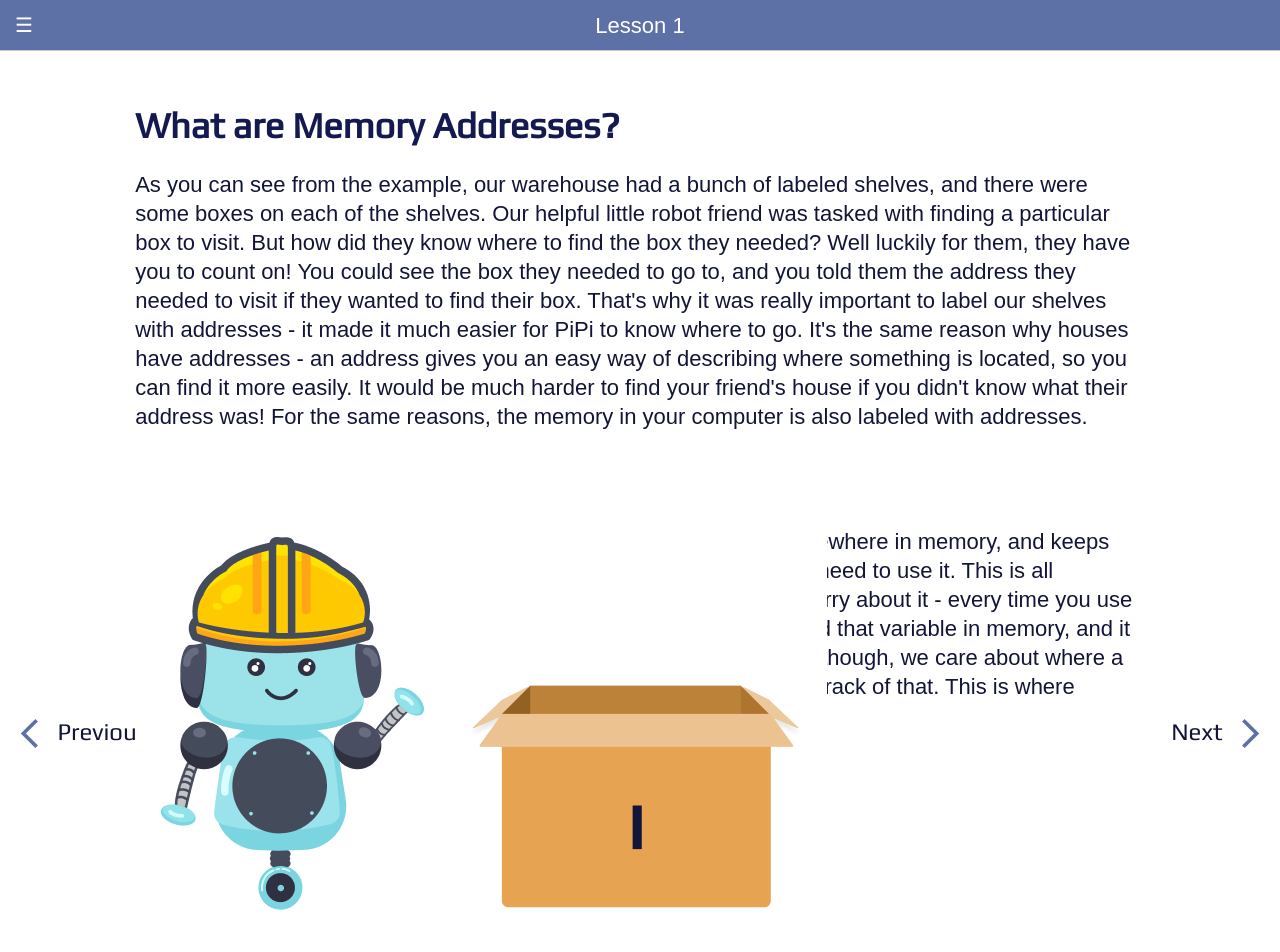
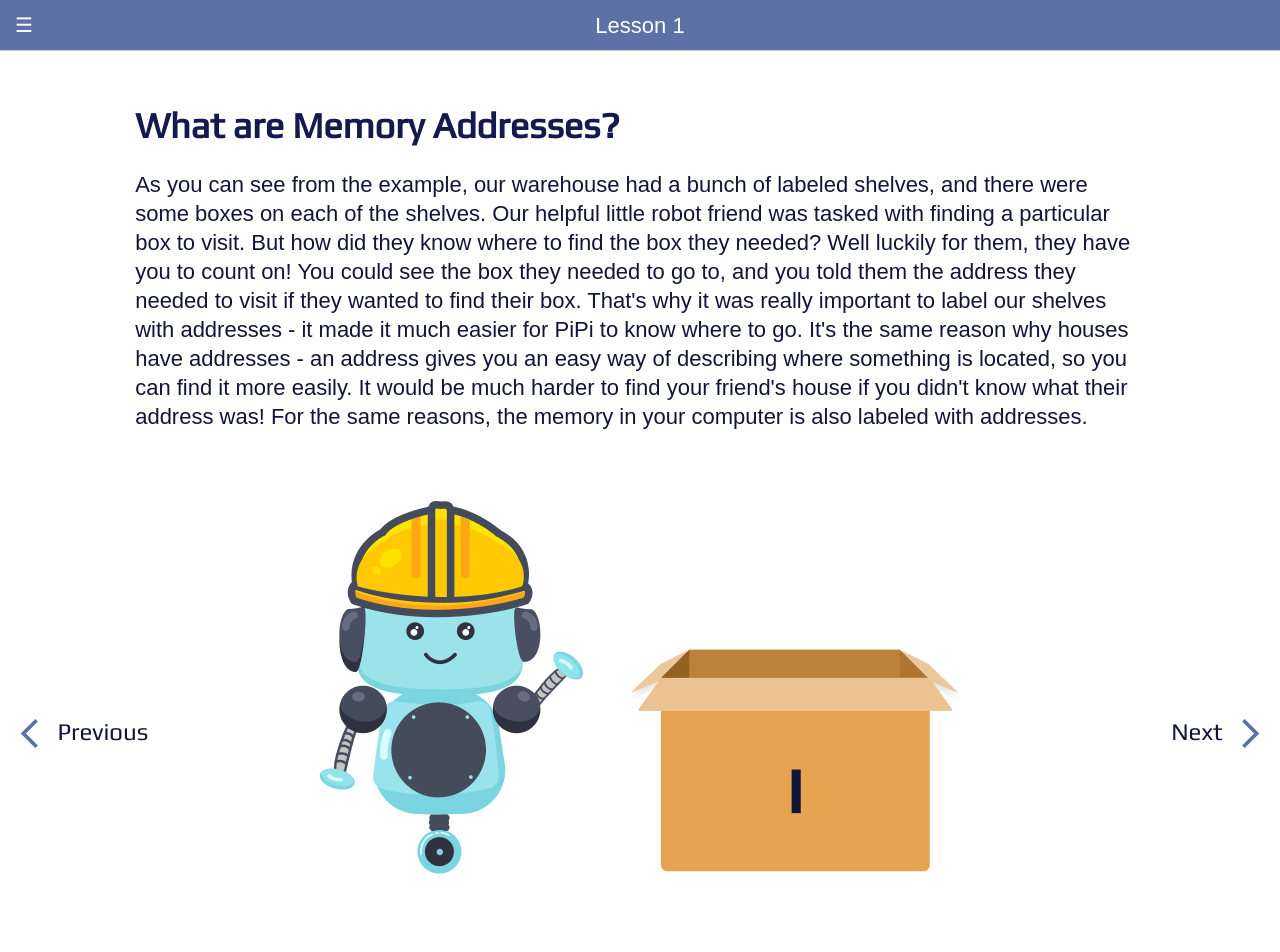
Before and after one commit to uclaacm/parcel-pointers, a React app: page /lesson-1 in a window 1280 px wide. Shown: the top 952 px of the page. Built offline with nearby package versions, Linux system fonts and the light colour scheme; a web font is replaced by a local one.

Commit message:
fix pipi css collissions (#446)

```diff
--- a/src/pages/Demo.tsx
+++ b/src/pages/Demo.tsx
@@ -52,7 +52,7 @@ const Demo: FC = () => {
                 size={40}
                 handleCorrect={setConfetti}
               >
-                <img className="pipi" src={Pipi} alt="Pipi"></img>
+                <img className="demo-pipi" src={Pipi} alt="Pipi"></img>
                 <Box letter="a" num={3} conf={false}></Box>
                 <div></div>
                 <Box letter="b" num={2} conf={false}></Box>
--- a/src/pages/Exercise3.tsx
+++ b/src/pages/Exercise3.tsx
@@ -65,7 +65,7 @@ const Exercise3: FC = () => {
                 <Box letter="m" num={3} conf={false}></Box>
               </Grid>
             </div>
-            <img className="pipi" src={Pipi} alt="Pipi" />
+            <img className="exercise-3-pipi" src={Pipi} alt="Pipi" />
           </div>
           <h3>
             Pipi now wants to replace the basketball with a soccer ball. What is
--- a/src/pages/Lesson1.tsx
+++ b/src/pages/Lesson1.tsx
@@ -29,7 +29,7 @@ const Lesson1: FC = () => {
             the memory in your computer is also labeled with addresses.
           </p>
           <div className="diagram">
-            <img src={PipiBox} className="pipi"></img>
+            <img src={PipiBox} className="lesson-1-pipi"></img>
           </div>
           <p>
             Every time your program creates a variable, it places the variable
--- a/src/styles/Demo.scss
+++ b/src/styles/Demo.scss
@@ -32,7 +32,7 @@ $header-height: 8vh;
     margin: 2rem;
   }
 
-  .pipi {
+  .demo-pipi {
     height: 70px;
     object-fit: cover;
     width: 50px;
--- a/src/styles/Exercise3.scss
+++ b/src/styles/Exercise3.scss
@@ -6,7 +6,7 @@
   margin-top: 2.5em;
 }
 
-.pipi {
+.exercise-3-pipi {
   position: absolute;
   top: 515px;
   z-index: 2;
--- a/src/styles/Lesson1.scss
+++ b/src/styles/Lesson1.scss
@@ -3,7 +3,7 @@
 // Pipi
 //=======================================
 
-.pipi {
+.lesson-1-pipi {
   display: block;
   margin-left: auto;
   margin-right: auto;
```
